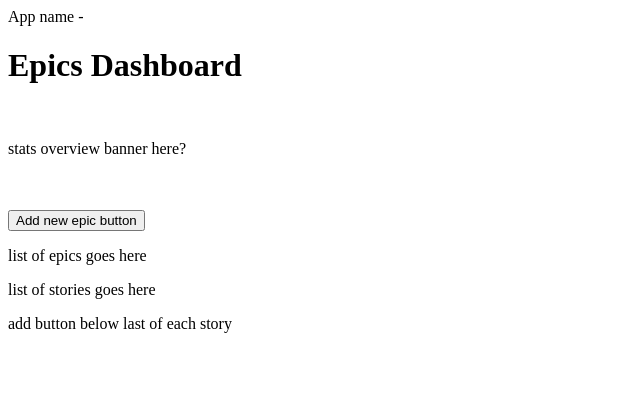
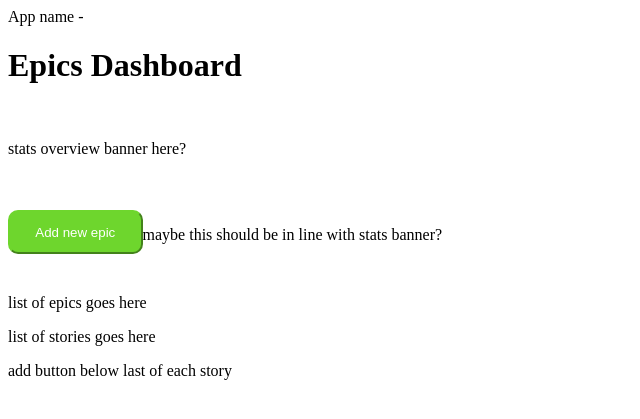
Before and after one commit to NiamhGillespie/Final-year-project, a Django app: page /home/teamName/epicsDashboard in a window 1280 px wide. Shown: the top 419 px of the page, without its empty margins (0-640 px from the left). Run offline with Django 4.2, Linux system fonts and the light colour scheme.

Commit message:
Enabling css to be used from base template

```diff
--- a/src/Requirements_and_value_identification_tool/web_app/styling/basicStyleSheet.css
+++ b/src/Requirements_and_value_identification_tool/static/styling/basicStyleSheet.css
@@ -2,14 +2,14 @@
 :root {
     --black: #111111;
     --light-green: #6ed62d;
+    --white: #ffffff;
 }
 
 
 .addButton {
-    color: var(--black);
+    color: var(--white);
     border-color: var(--light-green) !important;
     background-color: var(--light-green) !important;
-    box-shadow: 2px 2px 1px rgba(0, 0, 0, 0.25);
     border-radius: 10px;
     padding: 1% 2%;
     float: left;
--- a/src/Requirements_and_value_identification_tool/web_app/templates/web_app/baseTemplate.html
+++ b/src/Requirements_and_value_identification_tool/web_app/templates/web_app/baseTemplate.html
@@ -4,6 +4,7 @@
 <html>
     <head lang="en">
         <meta charset="UTF-8" />
+        <link rel="stylesheet" href="{% static "styling/basicStyleSheet.css" %}" />
         App name -
         {% block title_block %}
             <p> This is the default base template's title</p>>
--- a/src/Requirements_and_value_identification_tool/web_app/templates/web_app/epicDashboard.html
+++ b/src/Requirements_and_value_identification_tool/web_app/templates/web_app/epicDashboard.html
@@ -18,7 +18,8 @@
 
     <div>
         <br/>
-        <button className = "addButton"> Add new epic button </button>
+        <button class = "addButton"> Add new epic </button>
+        <p> maybe this should be in line with stats banner?</p>
         <br/>
     </div>
 
--- a/src/Requirements_and_value_identification_tool/web_app/views.py
+++ b/src/Requirements_and_value_identification_tool/web_app/views.py
@@ -10,4 +10,4 @@ def getEpicDashboard(request):
     return render(request, 'web_app/epicDashboard.html')
 
 def addEpic(request):
-    return HttpResponse("boop")
+    return HttpResponse("should add an epic to the epic list")
```
Also changed, not shown: src/Requirements_and_value_identification_tool/Requirements_and_value_identification_tool/settings.py (+8 -0 lines).
